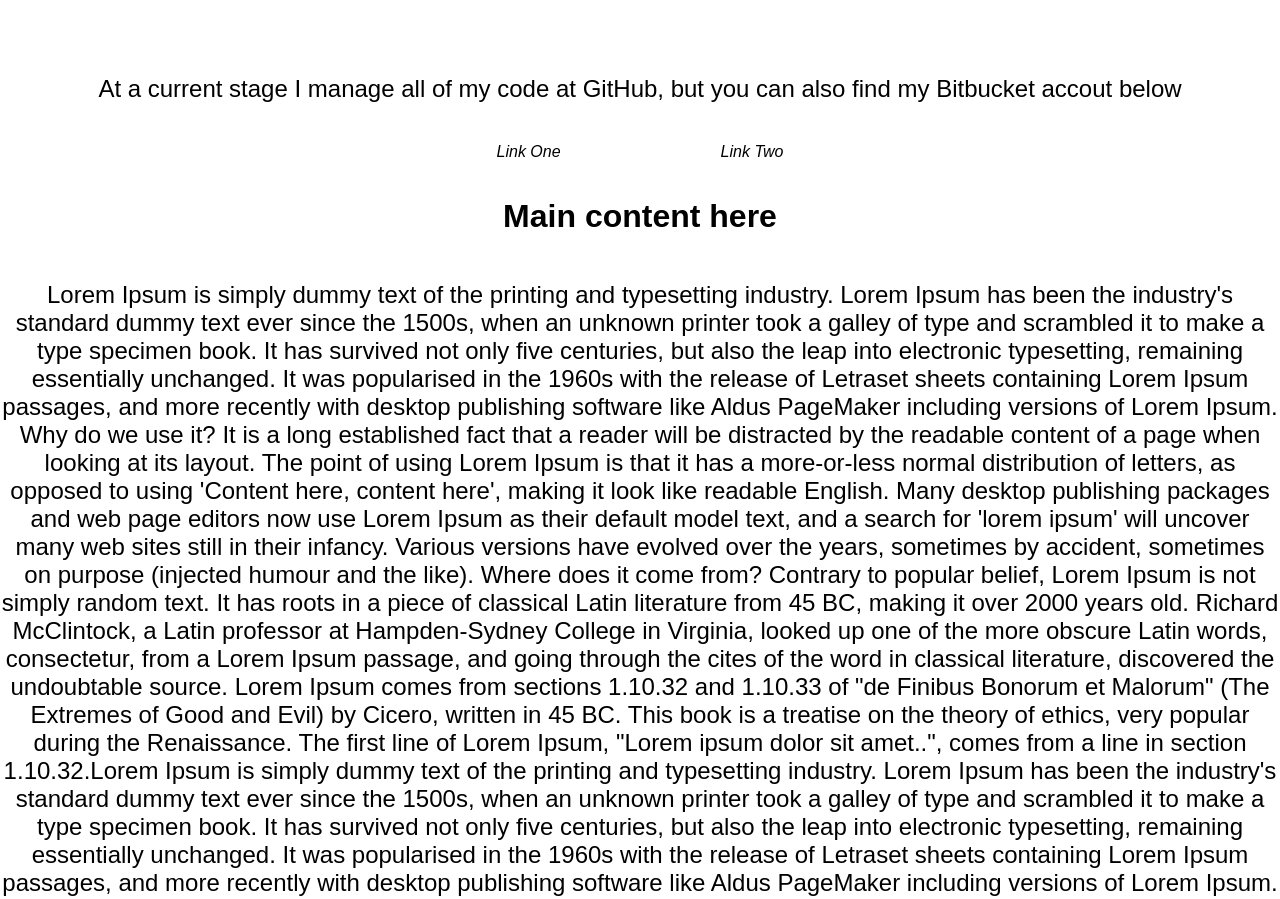
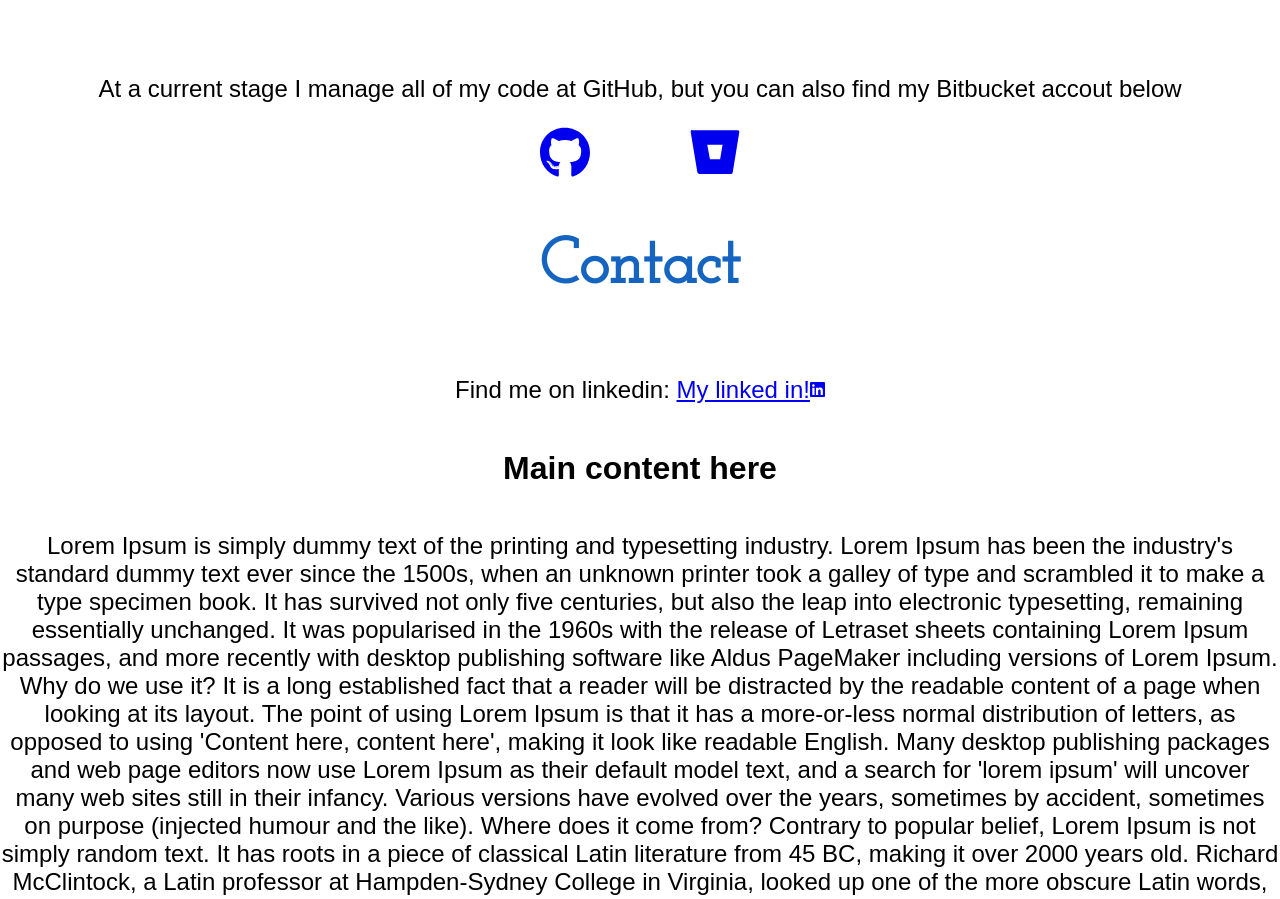
Before and after one commit to Oscmage/personal-website-2018, a React (Create React App) app in the folder client/: page / in a window 1280 px wide. Shown: the part 1768-2667 px from the top of the page. Built offline with nearby package versions, Linux system fonts and the light colour scheme; no server answers.

Commit message:
Minor changed.

```diff
--- a/client/src/components/App.tsx
+++ b/client/src/components/App.tsx
@@ -5,25 +5,9 @@
 import WelcomeImage from "./WelcomeImage";
 import Experience from "./Experience";
 import Repositories from "./Repositories";
+import Contact from "./Contact";
 
 class App extends React.Component {
-  public componentDidMount() {
-    this.callApi()
-      .then(res => console.log(res.express))
-      .catch(err => console.log(err));
-  }
-
-  public callApi = async () => {
-    const response = await fetch("/api/hello");
-    const body = await response.json();
-
-    if (response.status !== 200) {
-      throw Error(body.message);
-    }
-
-    return body;
-  };
-
   public render() {
     return (
       <div className="App">
@@ -32,7 +16,7 @@
         <AboutMe />
         <Experience />
         <Repositories />
-
+        <Contact />
         <h1>Main content here</h1>
         <p>
           Lorem Ipsum is simply dummy text of the printing and typesetting
--- /dev/null
+++ b/client/src/components/Contact.tsx
@@ -0,0 +1,34 @@
+import * as React from "react";
+import "./../css/Contact.css";
+
+class Contact extends React.Component {
+  public render() {
+    return (
+      <div className="ContactContainer FlexDirectionColumn FlexCenter">
+        <h2>Contact</h2>
+        <p>
+          Find me on linkedin:{" "}
+          <a href="https://www.linkedin.com/in/oscar-evertsson/">
+            My linked in!
+            <svg
+              aria-hidden="true"
+              data-prefix="fab"
+              data-icon="linkedin"
+              className="svg-inline--fa fa-linkedin fa-w-14"
+              role="img"
+              xmlns="http://www.w3.org/2000/svg"
+              viewBox="0 0 448 512"
+            >
+              <path
+                fill="currentColor"
+                d="M416 32H31.9C14.3 32 0 46.5 0 64.3v383.4C0 465.5 14.3 480 31.9 480H416c17.6 0 32-14.5 32-32.3V64.3c0-17.8-14.4-32.3-32-32.3zM135.4 416H69V202.2h66.5V416zm-33.2-243c-21.3 0-38.5-17.3-38.5-38.5S80.9 96 102.2 96c21.2 0 38.5 17.3 38.5 38.5 0 21.3-17.2 38.5-38.5 38.5zm282.1 243h-66.4V312c0-24.8-.5-56.7-34.5-56.7-34.6 0-39.9 27-39.9 54.9V416h-66.4V202.2h63.7v29.2h.9c8.9-16.8 30.6-34.5 62.9-34.5 67.2 0 79.7 44.3 79.7 101.9V416z"
+              />
+            </svg>
+          </a>
+        </p>
+      </div>
+    );
+  }
+}
+
+export default Contact;
--- a/client/src/components/Repositories.tsx
+++ b/client/src/components/Repositories.tsx
@@ -11,8 +11,38 @@
           find my Bitbucket accout below
         </p>
         <div className="RepositoryIcons">
-          <i>Link One</i>
-          <i>Link Two</i>
+          <a href="https://github.com/Oscmage">
+            <svg
+              aria-hidden="true"
+              data-prefix="fab"
+              data-icon="github"
+              className="svg-inline--fa fa-github fa-w-16"
+              role="img"
+              xmlns="http://www.w3.org/2000/svg"
+              viewBox="0 0 496 512"
+            >
+              <path
+                fill="currentColor"
+                d="M165.9 397.4c0 2-2.3 3.6-5.2 3.6-3.3.3-5.6-1.3-5.6-3.6 0-2 2.3-3.6 5.2-3.6 3-.3 5.6 1.3 5.6 3.6zm-31.1-4.5c-.7 2 1.3 4.3 4.3 4.9 2.6 1 5.6 0 6.2-2s-1.3-4.3-4.3-5.2c-2.6-.7-5.5.3-6.2 2.3zm44.2-1.7c-2.9.7-4.9 2.6-4.6 4.9.3 2 2.9 3.3 5.9 2.6 2.9-.7 4.9-2.6 4.6-4.6-.3-1.9-3-3.2-5.9-2.9zM244.8 8C106.1 8 0 113.3 0 252c0 110.9 69.8 205.8 169.5 239.2 12.8 2.3 17.3-5.6 17.3-12.1 0-6.2-.3-40.4-.3-61.4 0 0-70 15-84.7-29.8 0 0-11.4-29.1-27.8-36.6 0 0-22.9-15.7 1.6-15.4 0 0 24.9 2 38.6 25.8 21.9 38.6 58.6 27.5 72.9 20.9 2.3-16 8.8-27.1 16-33.7-55.9-6.2-112.3-14.3-112.3-110.5 0-27.5 7.6-41.3 23.6-58.9-2.6-6.5-11.1-33.3 2.6-67.9 20.9-6.5 69 27 69 27 20-5.6 41.5-8.5 62.8-8.5s42.8 2.9 62.8 8.5c0 0 48.1-33.6 69-27 13.7 34.7 5.2 61.4 2.6 67.9 16 17.7 25.8 31.5 25.8 58.9 0 96.5-58.9 104.2-114.8 110.5 9.2 7.9 17 22.9 17 46.4 0 33.7-.3 75.4-.3 83.6 0 6.5 4.6 14.4 17.3 12.1C428.2 457.8 496 362.9 496 252 496 113.3 383.5 8 244.8 8zM97.2 352.9c-1.3 1-1 3.3.7 5.2 1.6 1.6 3.9 2.3 5.2 1 1.3-1 1-3.3-.7-5.2-1.6-1.6-3.9-2.3-5.2-1zm-10.8-8.1c-.7 1.3.3 2.9 2.3 3.9 1.6 1 3.6.7 4.3-.7.7-1.3-.3-2.9-2.3-3.9-2-.6-3.6-.3-4.3.7zm32.4 35.6c-1.6 1.3-1 4.3 1.3 6.2 2.3 2.3 5.2 2.6 6.5 1 1.3-1.3.7-4.3-1.3-6.2-2.2-2.3-5.2-2.6-6.5-1zm-11.4-14.7c-1.6 1-1.6 3.6 0 5.9 1.6 2.3 4.3 3.3 5.6 2.3 1.6-1.3 1.6-3.9 0-6.2-1.4-2.3-4-3.3-5.6-2z"
+              />
+            </svg>
+          </a>
+          <a href="https://bitbucket.org/Oscmage/">
+            <svg
+              aria-hidden="true"
+              data-prefix="fab"
+              data-icon="bitbucket"
+              className="svg-inline--fa fa-bitbucket fa-w-16"
+              role="img"
+              xmlns="http://www.w3.org/2000/svg"
+              viewBox="0 0 512 512"
+            >
+              <path
+                fill="currentColor"
+                d="M23.1 32C14.2 31.9 7 38.9 6.9 47.8c0 .9.1 1.8.2 2.8L74.9 462c1.7 10.4 10.7 18 21.2 18.1h325.1c7.9.1 14.7-5.6 16-13.4l67.8-416c1.4-8.7-4.5-16.9-13.2-18.3-.9-.1-1.8-.2-2.8-.2L23.1 32zm285.3 297.3H204.6l-28.1-146.8h157l-25.1 146.8z"
+              />
+            </svg>
+          </a>
         </div>
       </div>
     );
--- /dev/null
+++ b/client/src/css/Contact.css
@@ -0,0 +1,3 @@
+.fa-linkedin {
+  width: 15px;
+}
--- a/client/src/css/Header.css
+++ b/client/src/css/Header.css
@@ -1,5 +1,6 @@
 .HeaderWrapper {
   position: fixed;
+  z-index: 1;
   width: 100%;
   box-shadow: 0 2px 3px rgba(0, 0, 0, 0.3);
 }
--- a/client/src/css/Repositories.css
+++ b/client/src/css/Repositories.css
@@ -1,3 +1,8 @@
-.RepositoryIcons i {
-  padding: 1rem 5rem;
+.RepositoryIcons {
+  width: 200px;
+  justify-content: space-between;
 }
+
+.RepositoryIcons svg {
+  width: 50px;
+}
```
Also changed, not shown: 1 other file (tests, documents, lock files or other folders).
